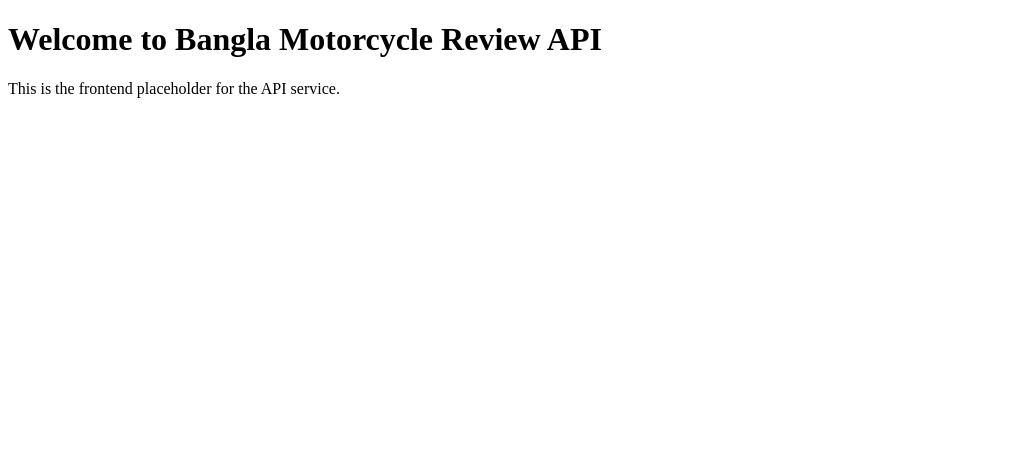
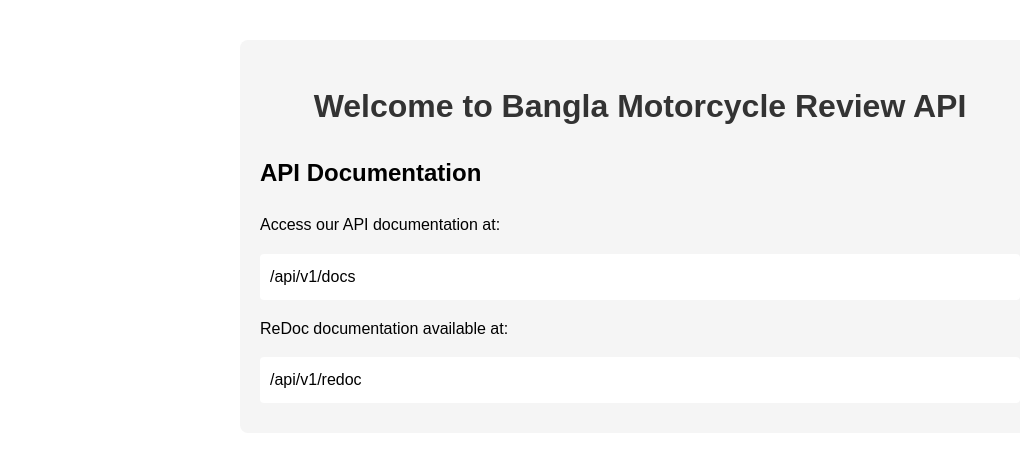
Before and after one commit to ashifbabu/motobd, a plain HTML site: page public/index.html in a window 1280 px wide. Shown: the whole page, without its empty margins (0-1020 px from the left). Drawn offline with Linux system fonts and the light colour scheme.

```diff
--- a/public/index.html
+++ b/public/index.html
@@ -1,12 +1,48 @@
 <!DOCTYPE html>
-<html>
+<html lang="en">
   <head>
-    <meta charset="utf-8">
-    <meta name="viewport" content="width=device-width, initial-scale=1">
+    <meta charset="UTF-8">
+    <meta name="viewport" content="width=device-width, initial-scale=1.0">
     <title>Bangla Motorcycle Review API</title>
+    <style>
+        body {
+            font-family: Arial, sans-serif;
+            line-height: 1.6;
+            max-width: 800px;
+            margin: 0 auto;
+            padding: 20px;
+        }
+        .container {
+            background-color: #f5f5f5;
+            border-radius: 8px;
+            padding: 20px;
+            margin-top: 20px;
+        }
+        h1 {
+            color: #333;
+            text-align: center;
+        }
+        .api-info {
+            margin-top: 20px;
+        }
+        .endpoint {
+            background-color: #fff;
+            padding: 10px;
+            border-radius: 4px;
+            margin: 10px 0;
+        }
+    </style>
   </head>
   <body>
-    <h1>Welcome to Bangla Motorcycle Review API</h1>
-    <p>This is the frontend placeholder for the API service.</p>
+    <div class="container">
+        <h1>Welcome to Bangla Motorcycle Review API</h1>
+        <div class="api-info">
+            <h2>API Documentation</h2>
+            <p>Access our API documentation at:</p>
+            <div class="endpoint">/api/v1/docs</div>
+            <p>ReDoc documentation available at:</p>
+            <div class="endpoint">/api/v1/redoc</div>
+        </div>
+    </div>
   </body>
 </html>
```
Also changed, not shown: firebase.json.
